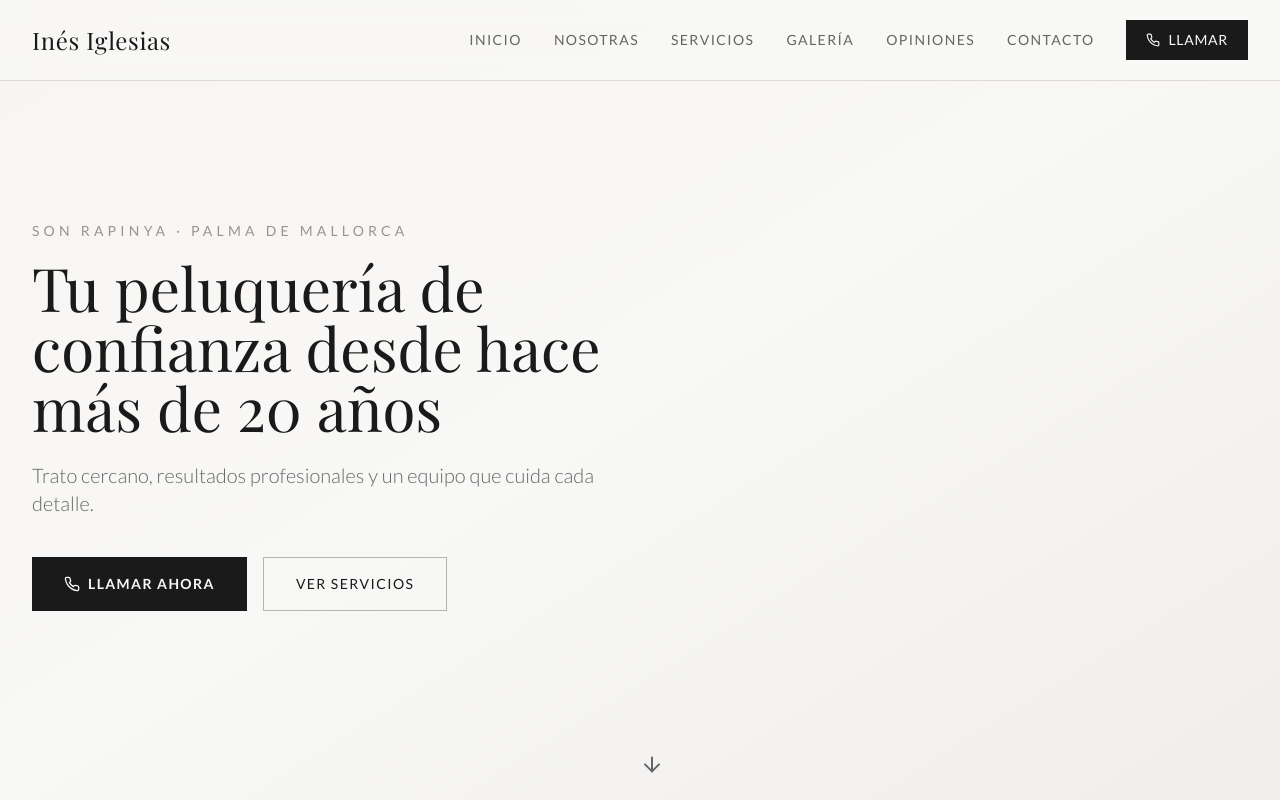
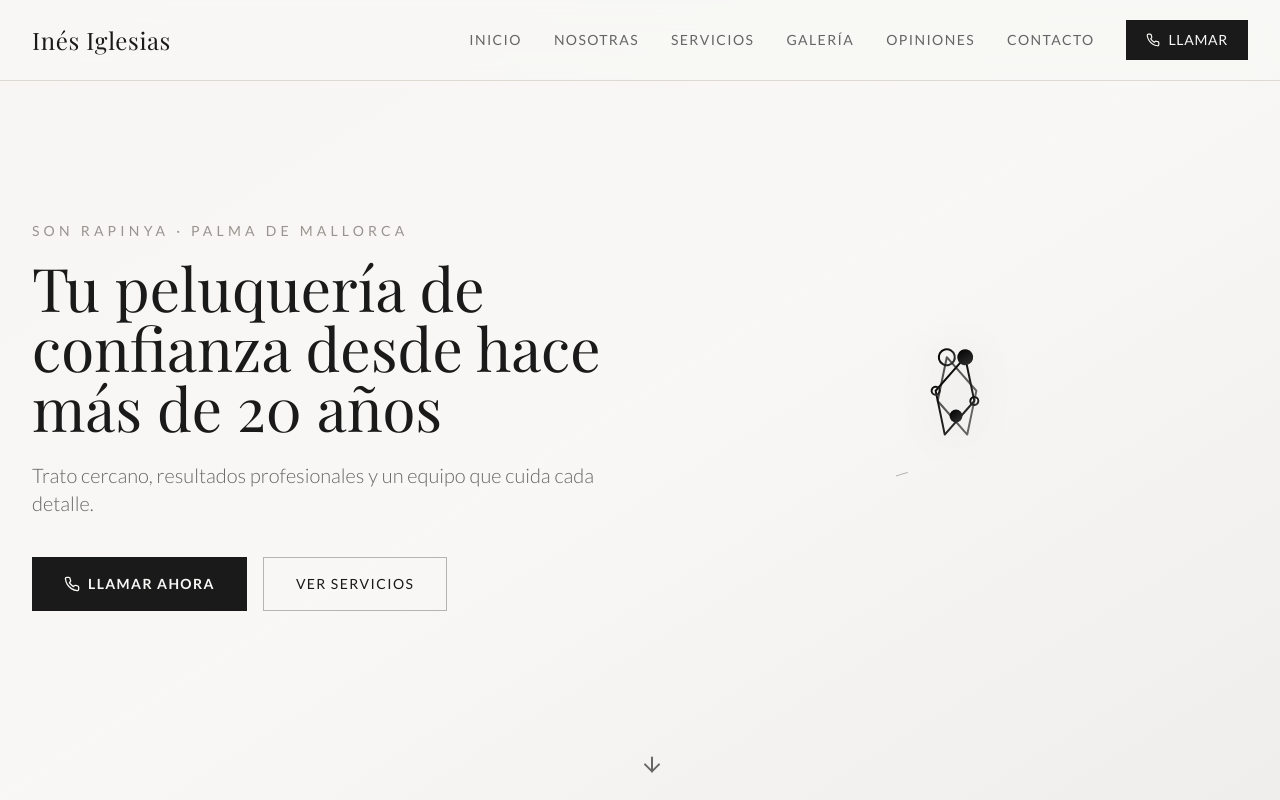
Before and after one commit to Starlitos/Pelu, a React (Vite) app: page / in a window 1280 px wide. Shown: the top 800 px of the page. Built offline with nearby package versions, Linux system fonts and the light colour scheme; the HTML template or start-up script is replaced by a standard one; a web font is replaced by a local one.

Commit message:
animacioninicio

```diff
--- a/src/components/Hero.tsx
+++ b/src/components/Hero.tsx
@@ -1,5 +1,106 @@
 import { Phone, ArrowDown } from "lucide-react";
 import { motion } from "framer-motion";
+
+const ScissorsAnimation = () => (
+  <motion.div
+    initial={{ opacity: 0, scale: 0.8 }}
+    animate={{ opacity: 1, scale: 1 }}
+    transition={{ duration: 1.2, ease: "easeOut" }}
+    className="relative w-full h-full flex items-center justify-center"
+    whileHover={{ scale: 1.05 }}
+  >
+    <svg
+      width="280"
+      height="280"
+      viewBox="0 0 280 280"
+      className="w-full h-auto max-w-[280px]"
+      style={{ filter: 'drop-shadow(0 4px 20px rgba(0,0,0,0.1))' }}
+    >
+      <defs>
+        <linearGradient id="scissorGradient" x1="0%" y1="0%" x2="100%" y2="100%">
+          <stop offset="0%" stopColor="#000000" />
+          <stop offset="100%" stopColor="#333333" />
+        </linearGradient>
+      </defs>
+
+      {/* First blade */}
+      <motion.g
+        animate={{ rotate: [0, 15, 0] }}
+        transition={{
+          repeat: Infinity,
+          duration: 4,
+          ease: "easeInOut",
+          repeatDelay: 0.5
+        }}
+        transformOrigin="140 140"
+      >
+        <path
+          d="M140 80 L120 120 L130 140 L140 160 L150 140 L160 120 Z"
+          fill="none"
+          stroke="url(#scissorGradient)"
+          strokeWidth="2"
+          strokeLinecap="round"
+          strokeLinejoin="round"
+        />
+        <circle cx="140" cy="80" r="8" fill="url(#scissorGradient)" />
+        <circle cx="120" cy="120" r="4" fill="none" stroke="url(#scissorGradient)" strokeWidth="2" />
+        <circle cx="160" cy="120" r="4" fill="none" stroke="url(#scissorGradient)" strokeWidth="2" />
+      </motion.g>
+
+      {/* Second blade */}
+      <motion.g
+        animate={{ rotate: [0, -15, 0] }}
+        transition={{
+          repeat: Infinity,
+          duration: 4,
+          ease: "easeInOut",
+          repeatDelay: 0.5
+        }}
+        transformOrigin="140 140"
+      >
+        <path
+          d="M140 80 L120 120 L130 140 L140 160 L150 140 L160 120 Z"
+          fill="none"
+          stroke="url(#scissorGradient)"
+          strokeWidth="2"
+          strokeLinecap="round"
+          strokeLinejoin="round"
+          opacity="0.7"
+        />
+        <circle cx="140" cy="80" r="8" fill="none" stroke="url(#scissorGradient)" strokeWidth="2" />
+      </motion.g>
+
+      {/* Center pivot */}
+      <motion.circle
+        cx="140"
+        cy="140"
+        r="6"
+        fill="url(#scissorGradient)"
+        animate={{ scale: [1, 1.1, 1] }}
+        transition={{
+          repeat: Infinity,
+          duration: 4,
+          ease: "easeInOut"
+        }}
+      />
+
+      {/* Decorative elements */}
+      <motion.path
+        d="M80 200 Q140 180 200 200"
+        fill="none"
+        stroke="url(#scissorGradient)"
+        strokeWidth="1"
+        opacity="0.3"
+        animate={{ pathLength: [0, 1] }}
+        transition={{
+          repeat: Infinity,
+          duration: 3,
+          ease: "easeInOut"
+        }}
+      />
+    </svg>
+  </motion.div>
+);
 
 const Hero = () => (
   <section id="inicio" className="relative min-h-screen flex items-center bg-background">
@@ -7,6 +108,8 @@ const Hero = () => (
     <div className="absolute inset-0 bg-gradient-to-br from-card via-background to-muted" />
 
     <div className="container relative z-10 pt-24 pb-16">
+      <div className="grid lg:grid-cols-2 gap-12 items-center">
+        {/* Text content - left side */}
         <motion.div
           initial={{ opacity: 0, y: 40 }}
           animate={{ opacity: 1, y: 0 }}
@@ -38,6 +141,17 @@ const Hero = () => (
             </a>
           </div>
         </motion.div>
+
+        {/* Animation - right side */}
+        <motion.div
+          initial={{ opacity: 0, x: 40 }}
+          animate={{ opacity: 1, x: 0 }}
+          transition={{ duration: 0.9, ease: "easeOut", delay: 0.3 }}
+          className="flex items-center justify-center lg:justify-end"
+        >
+          <ScissorsAnimation />
+        </motion.div>
+      </div>
     </div>
 
     {/* Scroll indicator */}
```
Lines whose indentation alone changed are shown as unchanged.
